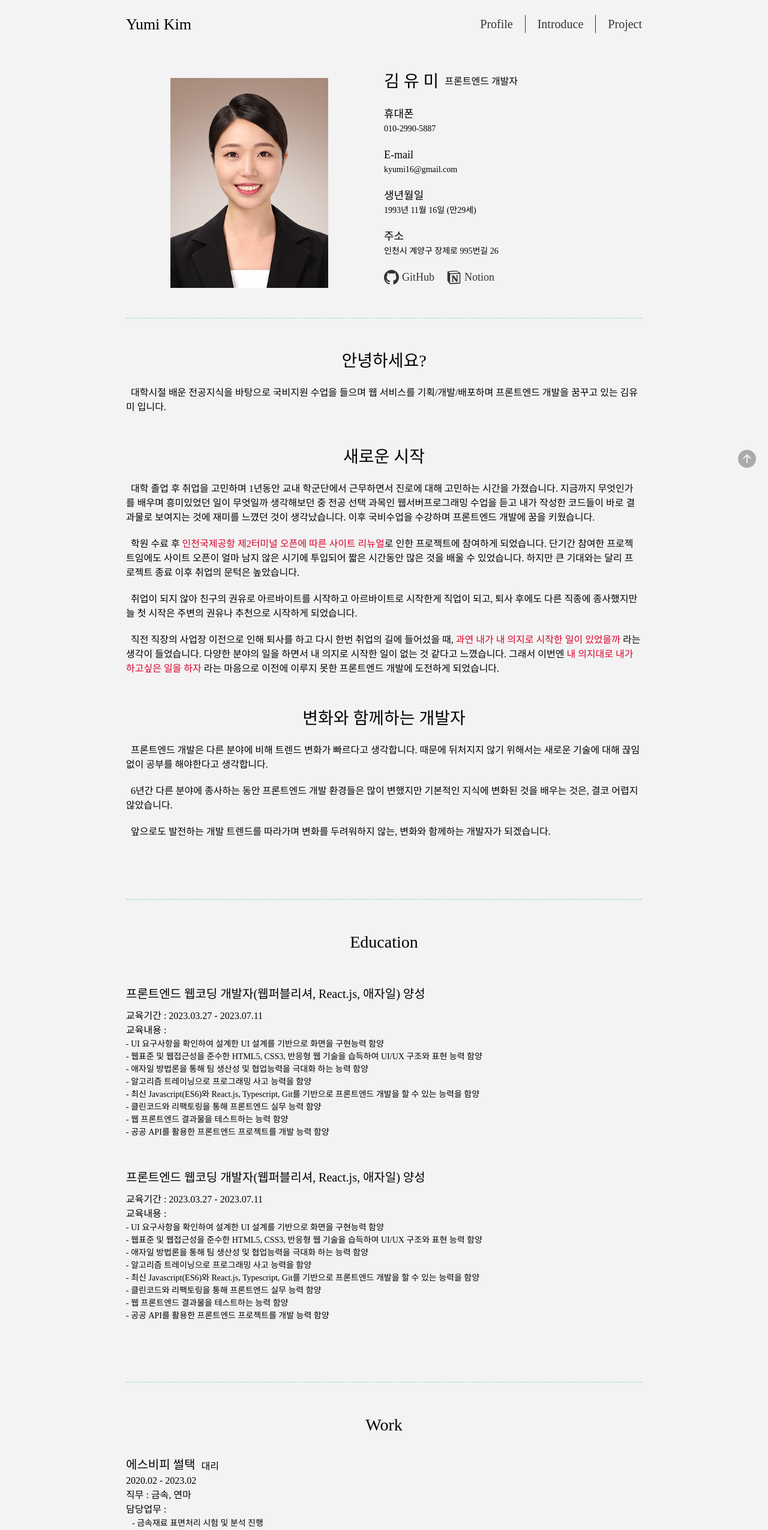
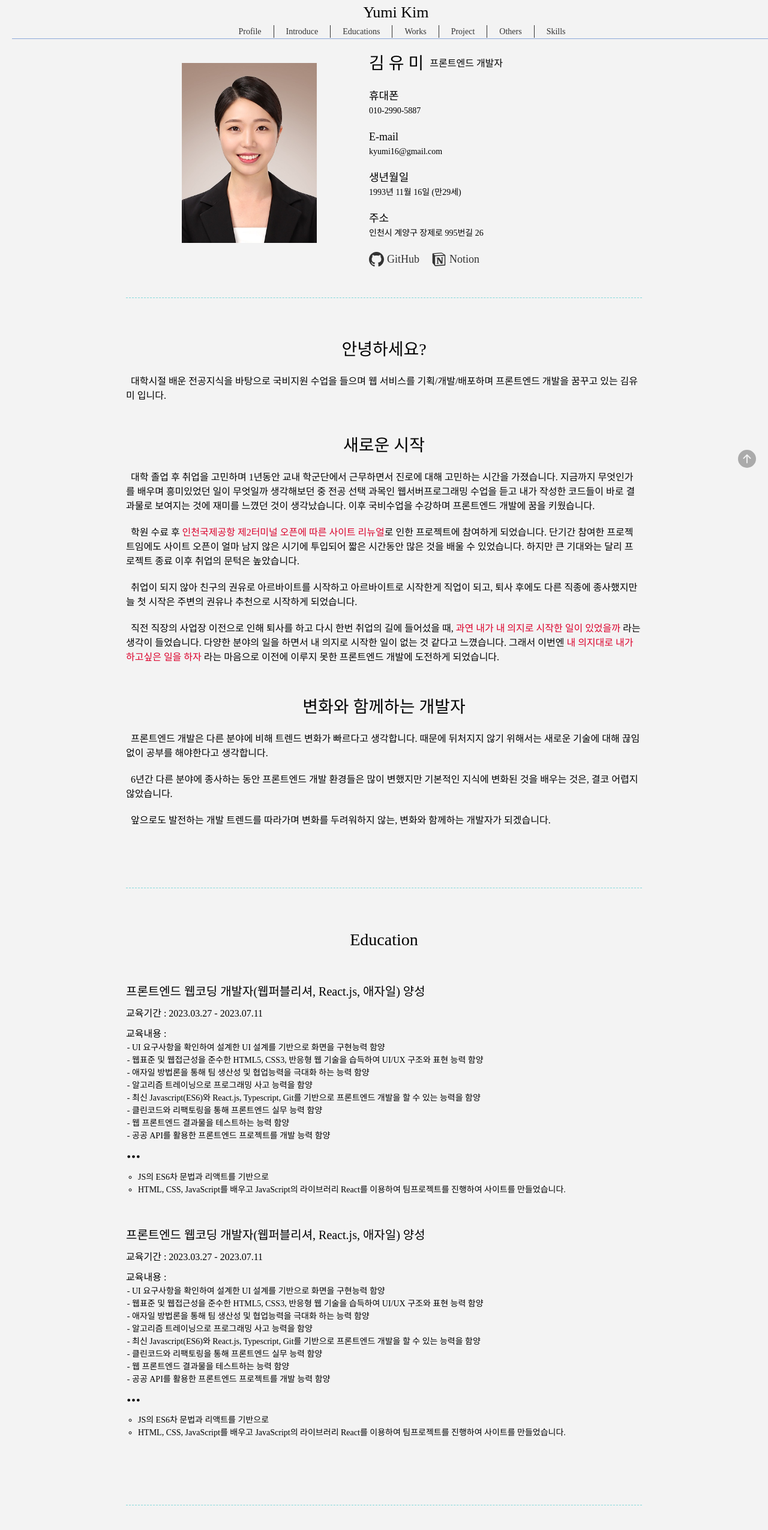
Before and after one commit to rladbal0101/portfolio, a React (Create React App) app: page / in a window 1280 px wide. Shown: the top 2551 px of the page at 60% size. Built offline with nearby package versions, Linux system fonts and the light colour scheme; a web font is replaced by a local one.

Commit message:
2023-08-08 내용수정 및 nav 수정
- Education 내용 수정
- 프로젝트 추가(개인포트폴리오)
- nav 수정

```diff
--- a/src/App.js
+++ b/src/App.js
@@ -16,7 +16,7 @@ const GlobalStyle = createGlobalStyle`
     font-size: 16px;
     padding: 0 20px;
     box-sizing: border-box;
-    background-color: #F3F3F3;
+    background-color: #f3f3f3;
     line-height: 1.5;
   }
 
@@ -75,6 +75,12 @@ const GlobalStyle = createGlobalStyle`
   .mt-3 {
     margin-top: 30px;
   }
+  .mb-1 {
+    margin-bottom: 10px;
+  }
+  .mb-2 {
+    margin-bottom: 20px;
+  }
   .mb-3 {
     margin-bottom: 30px;
   }
@@ -128,7 +134,6 @@ const GlobalStyle = createGlobalStyle`
 function App() {
   return (
     <>
-
       <GlobalStyle />
       <Routes>
         <Route path='/' element={<Layout />}>
--- a/src/components/Educations.js
+++ b/src/components/Educations.js
@@ -1,37 +1,63 @@
 import React, { useEffect } from 'react';
 import styled from 'styled-components';
 import dataEducation from "../dataEducation.json";
+import { BsNodePlus, BsThreeDots } from "react-icons/bs";
 
 const EducationWraaper = styled.div`
   padding: 50px 0;
   border-top: 1px dashed #80d8da;
+
+  &#education {
+    padding-top: 65px;
+  }
 `;
 
 const Education = styled.div`
   text-align: left;
+
+  p {
+    margin-bottom: 10px;
+  }
 `;
 
-const TitleText = styled.h3`
-  margin-bottom: 10px;
+const CurriculumText = styled.ul`
+  list-style-type: '- ';
+
+  li {
+    margin-left: 10px;
+  }
 `;
-const PeriodText = styled.p`
-`;
-const ContentText = styled.ul`
+
+const ResultText = styled.ul`
+  font-size: 25px;
+  /* list-style-type: '- '; */
+  list-style-type: circle;
+
+  li {
+    margin-left: 20px;
+  }
+
 `;
 
 function Educations(props) {
 
   return (
-    <EducationWraaper className='mt-5'>
+    <EducationWraaper className='mt-5' id='education'>
       <h2>Education</h2>
       {
         dataEducation.reverse().map(education =>
-          <Education className='mt-5'>
-            <TitleText>{education.title}</TitleText>
-            <PeriodText>교육기간 : {education.period}</PeriodText>
-            <ContentText>교육내용 :
-              {education.content.map(content => <li>- {content}</li>)}
-            </ContentText>
+          <Education className='mt-5' key={education.id}>
+            <h3 className='mb-1'>{education.title}</h3>
+            <p>교육기간 : {education.period}</p>
+            <CurriculumText className='mb-1'>교육내용 :
+              {education.curriculum.map(curriculum => <li>{curriculum}</li>)}
+            </CurriculumText>
+            <ResultText className='mb-1'><BsThreeDots />
+              {education.result.map(result => <li>{result}</li>)}
+            </ResultText>
+            {/* <p>교육활동 :
+              <p>{education.content}</p>
+            </p> */}
           </Education>
         )
       }
--- a/src/components/Introduce.js
+++ b/src/components/Introduce.js
@@ -4,6 +4,10 @@ import styled from 'styled-components';
 const IntroduceWrapper = styled.div`
   padding: 50px 0;
   border-top: 1px dashed #80d8da;
+
+  &#introduce {
+    padding-top: 65px;
+  }
   `;
 
 const IntroduceParagraph = styled.div`
--- a/src/components/Layout.js
+++ b/src/components/Layout.js
@@ -4,20 +4,25 @@ import styled from 'styled-components';
 
 const StyledHeader = styled.div`
   width: 100%;
-  height: 80px;
+  height: 65px;
+  border-bottom: 1px solid #8da8d8;
+  position: fixed;
+  background-color: #f3f3f3;
+  top: 0;
 `;
 
 const HeaderInner = styled.div`
   height: 100%;
   display: flex;
-  justify-content: space-between;
+  flex-direction: column;
+  justify-content: space-evenly;
   align-items: center;
 
   .nav {
     display: flex;
-    font-size: 20px;
 
     li {
+      font-size: 14px;
       padding: 0 20px;
     }
 
@@ -29,6 +34,18 @@ const HeaderInner = styled.div`
       padding-right: 0;
     }
   }
+
+  @media screen and (max-width: 768px) {
+
+    .logo {
+      font-size: 22px;
+    }
+
+    .nav li {
+      font-size: 12px;
+      padding: 0 10px;
+    }
+  }
 `;
 
 const Logo = styled.div`
@@ -37,14 +54,6 @@ const Logo = styled.div`
   :hover {
     /* color: aliceblue; */
   }
-
-  @media screen and (max-width: 768px) {
-    font-size: 24px;
-  }
-`;
-
-const StyledOutlet = styled(Outlet)`
-  margin-top: 80px;
 `;
 
 const StyledFooter = styled.div`
@@ -64,12 +73,16 @@ function Layout(props) {
           <ul className='nav'>
             <li className='cursor-pointer'><a href='#profile'>Profile</a></li>
             <li className='cursor-pointer'><a href='#introduce'>Introduce</a></li>
+            <li className='cursor-pointer'><a href='#education'>Educations</a></li>
+            <li className='cursor-pointer'><a href='#work'>Works</a></li>
             <li className='cursor-pointer'><a href='#project'>Project</a></li>
+            <li className='cursor-pointer'><a href='#other'>Others</a></li>
+            <li className='cursor-pointer'><a href='#skill'>Skills</a></li>
           </ul>
         </HeaderInner>
       </StyledHeader>
 
-      <StyledOutlet />
+      <Outlet />
 
       {/* 푸터 영역 */}
       <StyledFooter>
--- a/src/components/Others.js
+++ b/src/components/Others.js
@@ -5,37 +5,41 @@ const OtherWraaper = styled.div`
   padding: 50px 0;
   border-top: 1px dashed #80d8da;
 
+  &#other {
+    padding-top: 65px;
+  }
 `;
 
 const Other = styled.div`
   text-align: left;
 
   ul {
-    list-style-type: square;
+    list-style-type: disc;
     padding-left: 20px;
-
   }
 `;
 
 function Others(props) {
   return (
-    <OtherWraaper className='mt-5'>
+    <OtherWraaper className='mt-5' id='other'>
       <h2>Other Experience</h2>
       <Other className='mt-5'>
-        <h3 className='mb-3'>인천국제공항 & 스카이몬스</h3>
         {/* <p>
           들어갈 내용: 1) 회사 2) 부서/직함 3) 기간 4) 진행한 일 5) 사용한 기술 6) 성과와 수치 중심의 결과(예: 매출 신장률, 수상 경력, 언론 기사 등) 등
         </p> */}
-        <p>인천국제공항 제2터미널</p>
+        <h3 className='mb-2'>인천국제공항 제2터미널 오픈에 따른 홈페이지 리뉴얼 작업</h3>
+        <p className='mt-3'><a href='https://www.airport.kr/ap/ko/index.do' target='_blank'>인천국제공항</a></p>
         <ul className='mt-1'>
-          <li>인천공항 T2 오픈에 따른 인천국제공항 홈페이지 리뉴얼 작업</li>
-          <li>인천국제공항, 인천국제공항공사 서브 페이지 구현/교통, 주차 페이지</li>
+          <li>인천국제공항 서브 페이지&#40;교통&#44; 주차 페이지&#41; 구현</li>
         </ul>
-        <p className='mt-3'>스카이몬스</p>
+        <p className='mt-3'><a href='https://www.airport.kr/co/ko/index.do' target='_blank'>인천국제공항공사</a></p>
         <ul className='mt-1'>
-          <li>
-            인천국제공항 관련 사이트 스카이몬스(인천국제공항 배드민턴단) 메인 페이지 및 서브페이지 헤더 작업
-          </li>
+          <li>인천국제공항공사 서브 페이지&#40;공사소개 CEO메시지&#44; 일반현황&#41; 구현</li>
+        </ul>
+        <p className='mt-3'><a href='https://www.airport.kr/sm/index.do' target='_blank'>스카이몬스</a></p>
+        <ul className='mt-1'>
+          <li>인천국제공항 관련 사이트 스카이몬스&#40;인천국제공항 배드민턴단&#41; 메인 페이지 작업</li>
+          <li>서브페이지 헤더 작업</li>
         </ul>
       </Other>
     </OtherWraaper>
--- a/src/components/Profile.js
+++ b/src/components/Profile.js
@@ -7,11 +7,15 @@ import { RxNotionLogo } from "react-icons/rx";
 const ProfileWrapper = styled.div`
   display: flex;
   justify-content: center;
+  padding-top: 85px;
 
   @media screen and (max-width: 768px) {
     flex-direction: column;
     align-items: center;
 
+    &#profile {
+      padding-top: 65px;
+    }
     .profile-info {
       text-align: center;
       margin: 50px 0 0 0;
@@ -26,8 +30,8 @@ const ProfileWrapper = styled.div`
 `;
 
 const ProfileImgWrapper = styled.div`
-  width: 350px;
-  height: 350px;
+  width: 300px;
+  height: 300px;
   margin-top: 20px;
 `;
 
@@ -78,11 +82,9 @@ const ContactInfoUl = styled.ul`
   }
 `;
 
-
-
 function Profile(props) {
   return (
-    <ProfileWrapper className='mt-3' id='profile'>
+    <ProfileWrapper id='profile'>
       <ProfileImgWrapper>
         <ProfileImg />
       </ProfileImgWrapper>
--- a/src/components/Projects.js
+++ b/src/components/Projects.js
@@ -4,10 +4,15 @@ import { BsGithub } from "react-icons/bs";
 import { HiMiniHome } from "react-icons/hi2";
 import pieceWish from "../images/PieceWish.jpg";
 import familyTalk from "../images/FamilyTalk.jpg";
+import portfolio from "../images/Portfolio.jpg";
 
 const ProjectsWraaper = styled.div`
   padding: 50px 0;
   border-top: 1px dashed #80d8da;
+
+  &#project {
+    padding-top: 65px;
+  }
 `;
 
 const Project = styled.div`
@@ -86,6 +91,15 @@ const FamilyTalkImg = styled.div`
   background-position: center;
 `;
 
+const PortFolioImg = styled.div`
+  width: 100%;
+  height: 100%;
+  background-image: url(${portfolio});
+  background-repeat: no-repeat;
+  background-size: contain;
+  background-position: center;
+`;
+
 function Projects(props) {
   return (
     <ProjectsWraaper className='mt-5' id='project'>
@@ -145,6 +159,32 @@ function Projects(props) {
           <a href='https://family-talk.netlify.app' target='_blank'><FamilyTalkImg /></a>
         </SiteImgWrapper>
       </Project>
+      <Project className='mt-5'>
+        <ProjectContents className='project-contents'>
+          <h3>포트폴리오</h3>
+          <p className='mt-1'>프로젝트 기간 : 2023.07.28 - 2023.08.04</p>
+          <p className='mt-1'>개인 포트폴리오&#40;이력서, 자기소개서&#41;를 위한 웹페이지</p>
+          <ul className='mt-1'>
+            <li>디자인부터 기획, 개발, 배포 진행</li>
+            <li>리액트를 이용하여 페이지 구현</li>
+          </ul>
+          <LinkWrapper className='mt-2'>
+            <p>
+              <a href='https://yumi-portfolio.netlify.app'>
+                <HiMiniHome />사이트 바로가기
+              </a>
+            </p>
+            <p className='ml-2'>
+              <a href='https://github.com/rladbal0101/portfolio.git' target='_blank'>
+                <BsGithub />GitHub 바로가기
+              </a>
+            </p>
+          </LinkWrapper>
+        </ProjectContents>
+        <SiteImgWrapper className='site-img-wrapper'>
+          <a href='https://yumi-portfolio.netlify.app'><PortFolioImg /></a>
+        </SiteImgWrapper>
+      </Project>
     </ProjectsWraaper>
   );
 }
--- a/src/components/Skills.js
+++ b/src/components/Skills.js
@@ -4,6 +4,10 @@ import styled from 'styled-components';
 const SkillsWraaper = styled.div`
   padding: 50px 0;
   border-top: 1px dashed #80d8da;
+
+  &#skill {
+    padding-top: 65px;
+  }
 
   li {
     display: flex;
@@ -21,7 +25,7 @@ const SkillsWraaper = styled.div`
 
 function Skills(props) {
   return (
-    <SkillsWraaper className='mt-5'>
+    <SkillsWraaper className='mt-5' id='skill'>
       <h2>Skills</h2>
         <ul className='mt-5'>
           <li className='mt-2'>
--- a/src/components/Works.js
+++ b/src/components/Works.js
@@ -5,6 +5,10 @@ import dataWork from "../dataWork.json";
 const WorkWraaper = styled.div`
   padding: 50px 0;
   border-top: 1px dashed #80d8da;
+
+  &#work {
+    padding-top: 65px;
+  }
 `;
 
 const Work = styled.div`
@@ -16,41 +20,33 @@ const WorkTitleContainer = styled.div`
   align-items: flex-end;
 `;
 
-const CompanyText = styled.h3`
-
-`;
 const PositionText = styled.p`
   margin-left: 10px;
 `;
 
-const PeriodText = styled.p`
+const ContentText = styled.ul`
+  list-style-type: '- ';
 
-`;
-const FieldText = styled.p`
-`;
-
-const ContentText = styled.ul`
   li {
-    padding-left: 10px;
-
+    margin-left: 10px;
   }
 `;
 
 function Works(props) {
   return (
-    <WorkWraaper className='mt-5'>
+    <WorkWraaper className='mt-5' id='work'>
       <h2>Work</h2>
       {
         dataWork.reverse().map(work =>
           <Work className='mt-3'>
             <WorkTitleContainer>
-              <CompanyText>{work.company}</CompanyText>
+              <h3>{work.company}</h3>
               <PositionText>{work.position}</PositionText>
             </WorkTitleContainer>
-            <PeriodText>{work.period}</PeriodText>
-            <FieldText>직무 : {work.field}</FieldText>
+            <p>{work.period}</p>
+            <p>직무 : {work.field}</p>
             <ContentText>담당업무 :
-              {work.content.map(content => <li>- {content}</li>)}
+              {work.content.map(content => <li>{content}</li>)}
             </ContentText>
           </Work>
         )
--- a/src/dataEducation.json
+++ b/src/dataEducation.json
@@ -3,7 +3,7 @@
     "id": "0",
     "title": "UI/UX 엔지니어링 (반응형웹모바일) 양성과정",
     "period": "2017.03.06 - 2017.09.07",
-    "content": [
+    "curriculum": [
       "디자인 구성요소 설계",
       "프로토타입 기초데이터 수립 및 스케치",
       "프로토타입 제작 및 사용성 테스트",
@@ -11,13 +11,18 @@
       "UI구현",
       "UI테스트",
       "UI/UX가이드 제작"
+    ],
+    "result" : [
+      "포토샵과 일러스트의 기본적인 툴 사용방법을 익히고  HTML, CSS, JavaScript를 중점적으로 배웠습니다.",
+      "웹사이트 제작의 기초 단계부터 직접 기획하고 개발하며 반응형 웹사이트를 만들었습니다.",
+      "국내외 사이트를 참고하여 개인프로젝트 및 팀프로젝트를 진행했습니다."
     ]
   },
   {
     "id": "1",
     "title": "프론트엔드 웹코딩 개발자(웹퍼블리셔, React.js, 애자일) 양성",
     "period": "2023.03.27 - 2023.07.11",
-    "content": [
+    "curriculum": [
       "UI 요구사항을 확인하여 설계한 UI 설계를 기반으로 화면을 구현능력 함양",
       "웹표준 및 웹접근성을 준수한 HTML5, CSS3, 반응형 웹 기술을 습득하여 UI/UX 구조와 표현 능력 함양",
       "애자일 방법론을 통해 팀 생산성 및 협업능력을 극대화 하는 능력 함양",
@@ -26,6 +31,10 @@
       "클린코드와 리팩토링을 통해 프론트엔드 실무 능력 함양",
       "웹 프론트엔드 결과물을 테스트하는 능력 함양",
       "공공 API를 활용한 프론트엔드 프로젝트를 개발 능력 함양"
+    ],
+    "result" : [
+      "JS의 ES6차 문법과 리액트를 기반으로 ",
+      "HTML, CSS, JavaScript를 배우고 JavaScript의 라이브러리 React를 이용하여 팀프로젝트를 진행하여 사이트를 만들었습니다."
     ]
   }
 ]
--- a/src/pages/Main.js
+++ b/src/pages/Main.js
@@ -39,8 +39,7 @@ function Main(props) {
       <Projects />
       <Others />
       <Skills />
-
-      <Scroll href='#top'>
+      <Scroll href='#'>
         <BsArrowUpCircleFill />
       </Scroll>
     </div>
```
Also changed, not shown: src/images/Portfolio.jpg (added).
